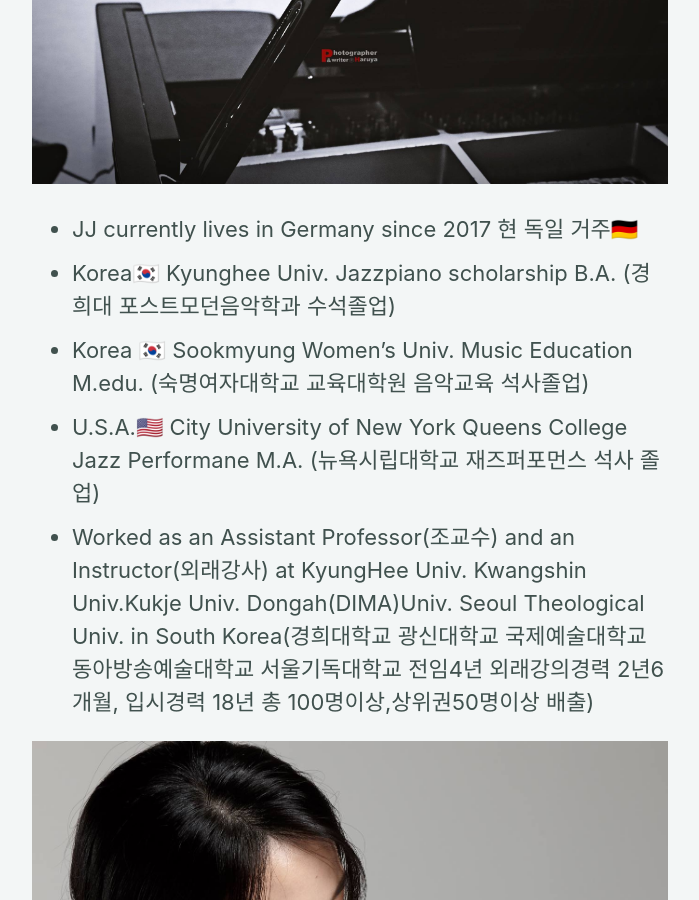
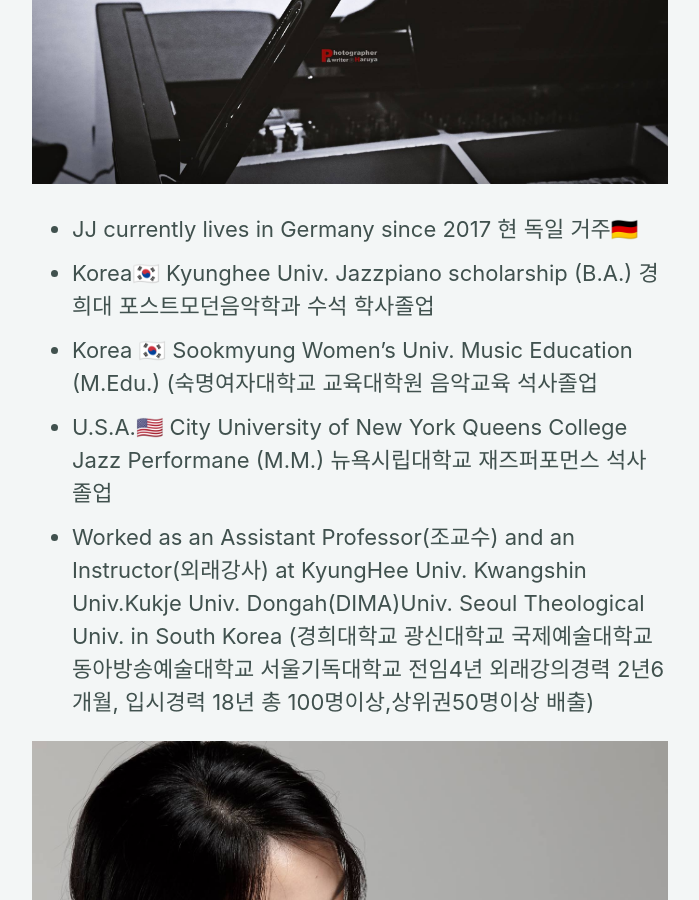
Before and after one commit to jjmusic-online/jjmusic-online.github.io, a Jekyll site: the page built from _pages/about.md, in a window 1280 px wide and 900 px high, scrolled down 417 px. Shown: the whole window, without its empty margins (290-989 px from the left). Built offline with Jekyll 4.4.1, drawn with Linux system fonts in a browser that asks for light colours; cached includes are drawn as plain includes; nearby versions of some CDN libraries.

Commit message:
Update about.md

```diff
--- a/_pages/about.md
+++ b/_pages/about.md
@@ -8,10 +8,11 @@
 	title="Photo of JJ" style="min-width: 150px" />
 
 - JJ currently lives in Germany since 2017 현 독일 거주🇩🇪
-- Korea🇰🇷 Kyunghee Univ. Jazzpiano scholarship B.A. (경희대 포스트모던음악학과 수석졸업)
-- Korea 🇰🇷 Sookmyung Women's Univ. Music Education M.edu. (숙명여자대학교 교육대학원 음악교육 석사졸업)
-- U.S.A.🇺🇸 City University of New York Queens College Jazz Performane M.A. (뉴욕시립대학교 재즈퍼포먼스 석사 졸업)
-- Worked as an Assistant Professor(조교수) and an Instructor(외래강사) at KyungHee Univ. Kwangshin Univ.Kukje Univ. Dongah(DIMA)Univ. Seoul Theological Univ. in South Korea(경희대학교 광신대학교 국제예술대학교 동아방송예술대학교 서울기독대학교 전임4년 외래강의경력 2년6개월, 입시경력 18년 총 100명이상,상위권50명이상 배출)
+- Korea🇰🇷 Kyunghee Univ. Jazzpiano scholarship (B.A.) 경희대 포스트모던음악학과 수석 학사졸업
+- Korea 🇰🇷 Sookmyung Women's Univ. Music Education (M.Edu.) (숙명여자대학교 교육대학원 음악교육 석사졸업
+- U.S.A.🇺🇸 City University of New York Queens College Jazz Performane (M.M.) 뉴욕시립대학교 재즈퍼포먼스 석사 졸업
+- Worked as an Assistant Professor(조교수) and an Instructor(외래강사)
+  at KyungHee Univ. Kwangshin Univ.Kukje Univ. Dongah(DIMA)Univ. Seoul Theological Univ. in South Korea (경희대학교 광신대학교 국제예술대학교 동아방송예술대학교 서울기독대학교 전임4년 외래강의경력 2년6개월, 입시경력 18년 총 100명이상,상위권50명이상 배출)
 
 
 <img src="https://jjmusic-online.github.io/assets/images/photo2.jpeg" alt="JJ Photo2"
```
